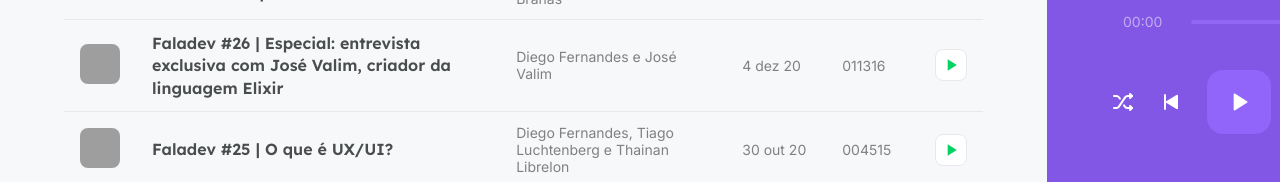
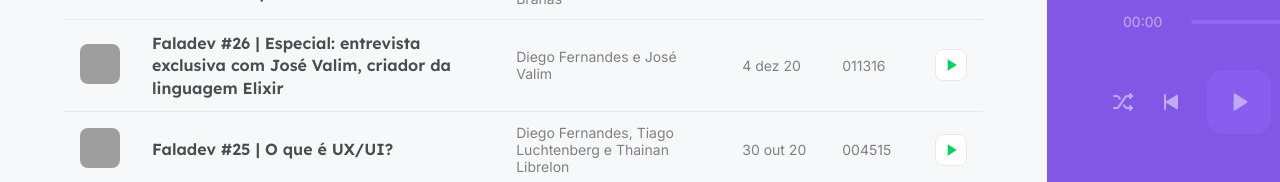
Before and after one commit to MarcosJBM/podcastr-nlw-5, a Next.js app: page / in a window 1280 px wide. Shown: the part 618-800 px from the top of the page. Built offline with nearby package versions, Linux system fonts and the light colour scheme; data requests are answered from the project's data file; grey boxes are pictures that could not be loaded.

Commit message:
Created: slides and audio.

```diff
--- a/src/components/Player/index.tsx
+++ b/src/components/Player/index.tsx
@@ -1,6 +1,10 @@
+import 'rc-slider/assets/index.css';
+
 import { useContext } from 'react';
 
 import Image from 'next/image';
+
+import Slider from 'rc-slider';
 
 import { PlayerContext } from '../../contexts/PlayerContext';
 
@@ -41,26 +45,40 @@ export const Player = () => {
           <span>00:00</span>
 
           <div className={styles.slider}>
-            <div className={styles.emptySlider} />
+            {episode ? (
+              <Slider
+                trackStyle={{ backgroundColor: '#04d361' }}
+                railStyle={{ backgroundColor: '#9f75ff' }}
+                handleStyle={{ borderColor: '#04d361', borderWidth: 4 }}
+              />
+            ) : (
+              <div className={styles.emptySlider} />
+            )}
           </div>
 
           <span>00:00</span>
         </div>
 
+        {episode && <audio src={episode.file.url} autoPlay />}
+
         <div className={styles.buttons}>
-          <button type='button'>
+          <button type='button' disabled={!episode}>
             <img src='/shuffle.svg' alt='Embaralhar' />
           </button>
-          <button type='button'>
+          <button type='button' disabled={!episode}>
             <img src='/play-previous.svg' alt='Tocar anterior' />
           </button>
-          <button type='button' className={styles.playButton}>
+          <button
+            type='button'
+            disabled={!episode}
+            className={styles.playButton}
+          >
             <img src='/play.svg' alt='Tocar' />
           </button>
-          <button type='button'>
+          <button type='button' disabled={!episode}>
             <img src='/play-next.svg' alt='Tocar próxima' />
           </button>
-          <button type='button'>
+          <button type='button' disabled={!episode}>
             <img src='/repeat.svg' alt='Repetir' />
           </button>
         </div>
```
